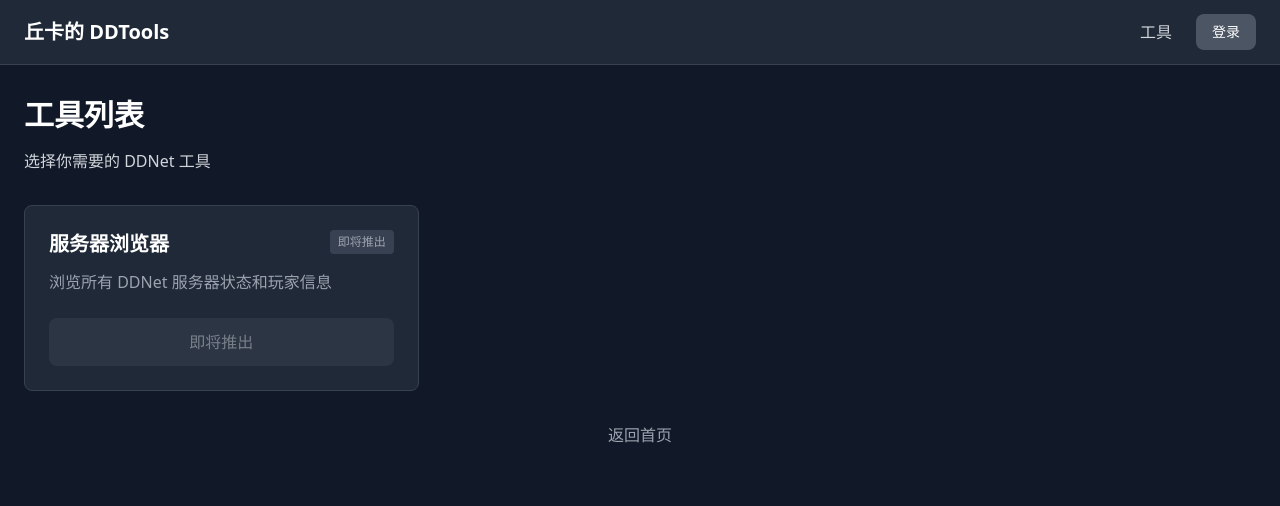
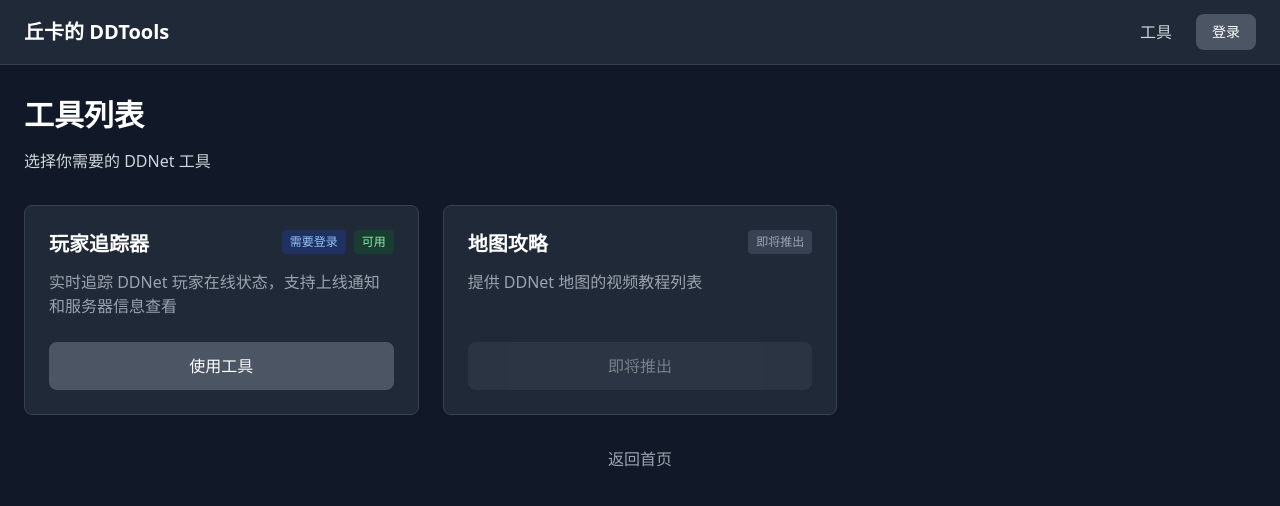
Before and after one commit to ZerolAcqua/ddnet-tool-sveltekit, a SvelteKit app: page /tools in a window 1280 px wide. Shown: the top 506 px of the page. Built offline with nearby package versions, Linux system fonts and the light colour scheme; no server answers.

Commit message:
update: 更新工具列表

```diff
--- a/src/routes/tools/+page.svelte
+++ b/src/routes/tools/+page.svelte
@@ -14,21 +14,23 @@
       name: '玩家追踪器',
       description: '实时追踪 DDNet 玩家在线状态，支持上线通知和服务器信息查看',
       available: true,
-      requireAuth: true
+      requireAuth: true,
+      hideNotAuth: false
     },
     {
       id: 'server-browser',
       name: '服务器浏览器',
       description: '浏览所有 DDNet 服务器状态和玩家信息',
       available: false,
-      requireAuth: false
+      requireAuth: true,
+      hideNotAuth: true
     },
     {
-      id: 'map-tracker',
-      name: '地图进度',
-      description: '查看和追踪你的地图完成进度',
+      id: 'map-guide',
+      name: '地图攻略',
+      description: '提供 DDNet 地图的视频教程列表',
       available: false,
-      requireAuth: true
+      requireAuth: false,
     }
   ];
 </script>
@@ -47,7 +49,7 @@
 
   <div class="grid grid-cols-1 md:grid-cols-2 lg:grid-cols-3 gap-6">
     {#each tools as tool}
-      {#if !tool.requireAuth || $authState.isAuthenticated}
+      {#if !tool.requireAuth || !(tool.hideNotAuth && !$authState.isAuthenticated)}
         <div class="card flex flex-col h-full">
           <!-- 标题和标签行 -->
           <div class="flex items-start justify-between mb-3">
```
